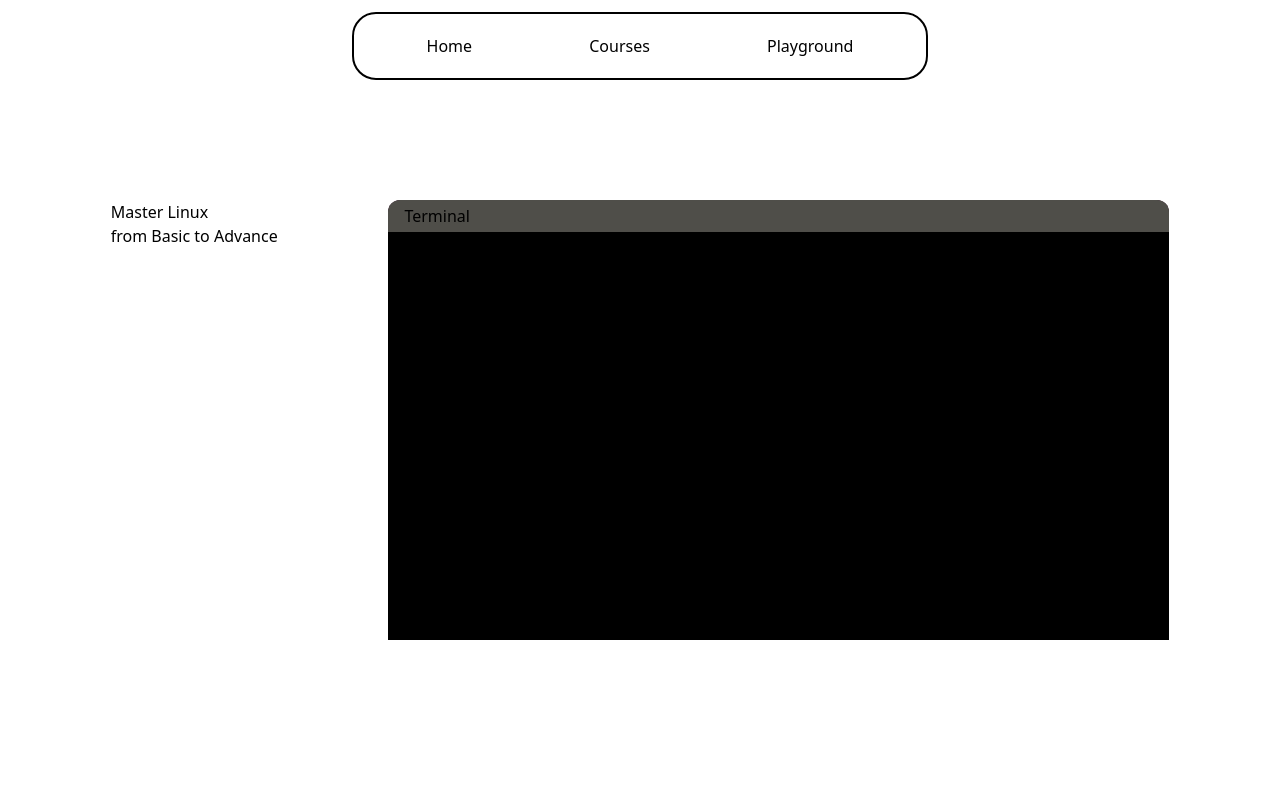
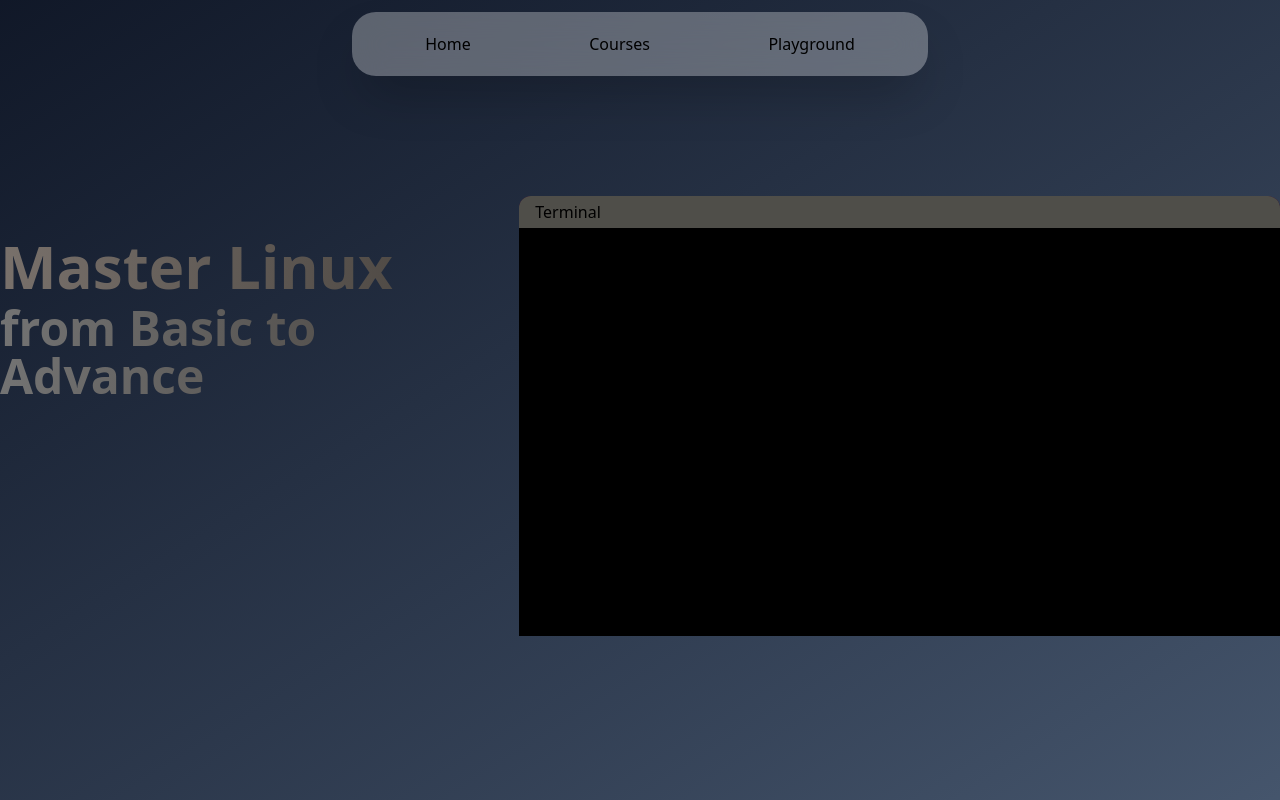
Before and after one commit to garvitdayal28/Linux-Mastery, a React (Vite) app: page / in a window 1280 px wide. Built offline with nearby package versions, Linux system fonts and the light colour scheme; no server answers.

Commit message:
UI update

```diff
--- a/src/App.jsx
+++ b/src/App.jsx
@@ -8,14 +8,14 @@
 
 function App() {
   return (
-    <>
+    <div className="w-screen h-screen bg-linear-to-br from-gray-900 to-slate-600">
     <Routes>
       <Route path="/" element={<LandingPage />} />
       <Route path="/home" element={<Home />} />
       <Route path="/courses" element={<Courses />} />
       <Route path="/playground" element={<Playground />} />
     </Routes>
-    </>
+    </div>
   );
 }
 
--- a/src/components/LandingPage.jsx
+++ b/src/components/LandingPage.jsx
@@ -17,7 +17,9 @@
             initial={{ opacity: 0, x: -40 }}
             animate={{ opacity: 1, x: 0 }}
             transition={{ duration: 0.8, ease: "easeInOut" }}
-          >
+
+            className="font-bold text-6xl mt-10 text-transparent bg-clip-text bg-linear-to-r from-stone-500 to-stone-700"
+            >
             Master Linux
           </motion.h1>
 
@@ -25,6 +27,8 @@
             initial={{ opacity: 0, x: -40 }}
             animate={{ opacity: 1, x: 0 }}
             transition={{ duration: 0.8, ease: "easeInOut" }}
+            className="font-bold text-5xl mt-2 text-transparent bg-clip-text bg-linear-to-r from-neutral-500 to-stone-700
+            "
           >
             from Basic to Advance
           </motion.h2>
--- a/src/reusable/Navbar.jsx
+++ b/src/reusable/Navbar.jsx
@@ -5,8 +5,8 @@
   return (
     <div>
         <nav className="flex justify-center ">
-            <ul className="list-none flex justify-around border-2 border-black w-xl gap-3 p-5 rounded-3xl sticky bg-white/30 backdrop-blur-lg
-            mt-3">
+            <ul className="list-none flex justify-around w-xl gap-3 p-5 rounded-3xl sticky bg-white/30 backdrop-blur-lg
+            mt-3 shadow-2xl shadow-">
                 <Link to="/home" className="hover:cursor-pointer hover:underline hover:scale-110">
                 Home</Link>
                 <Link to='/courses' className="hover:cursor-pointer hover:underline">Courses</Link>
```
